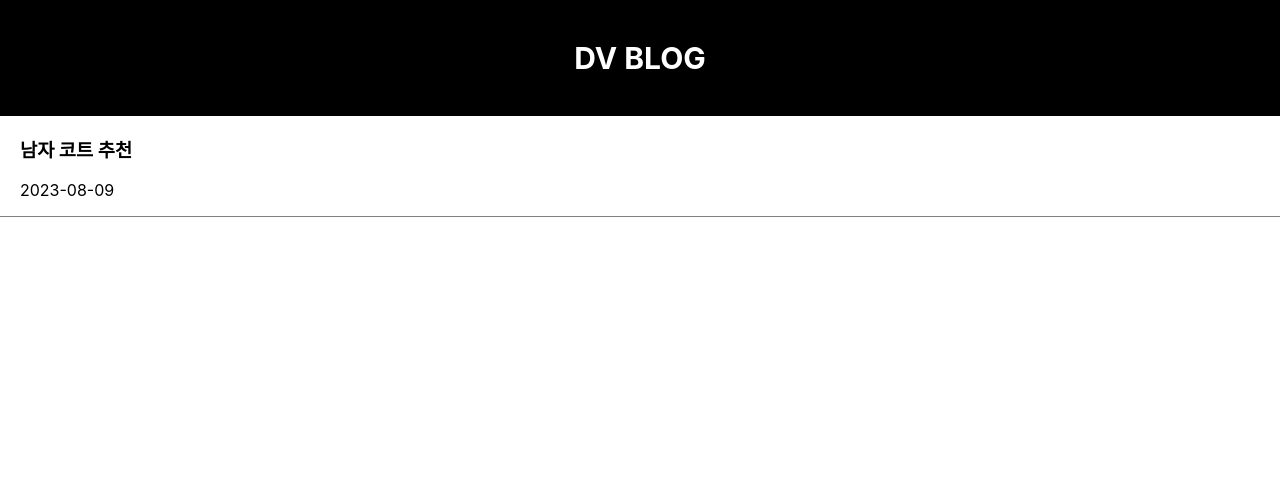
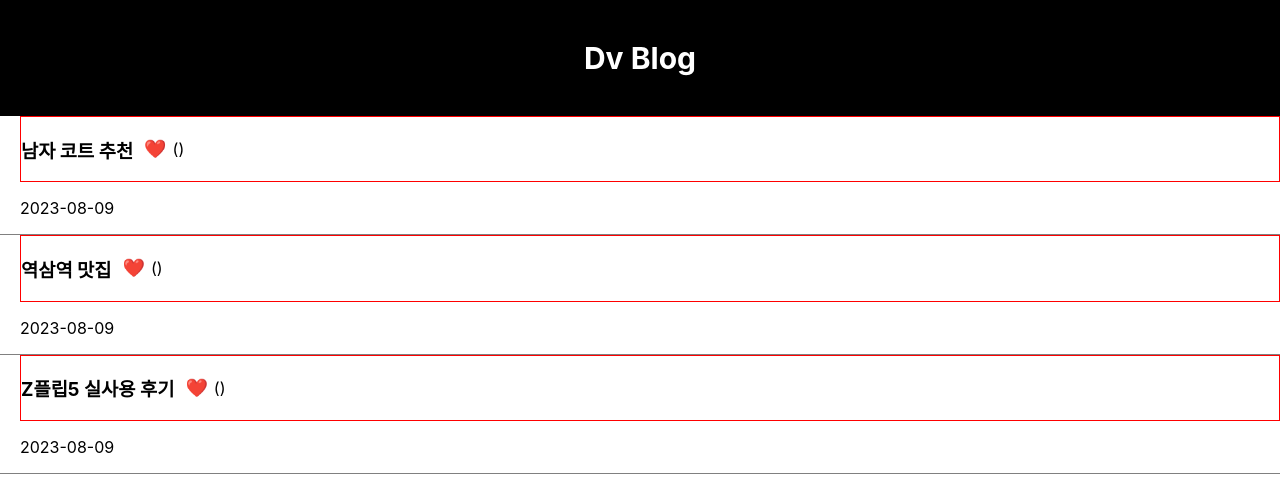
Before and after one commit to davin1221/dvblog, a React (Create React App) app: page / in a window 1280 px wide. Shown: the top 492 px of the page. Built offline with nearby package versions, Linux system fonts and the light colour scheme.

Commit message:
블로그 실습

```diff
--- a/src/App.css
+++ b/src/App.css
@@ -22,6 +22,25 @@ div {
 .App-logo {
   height: 40vmin;
   pointer-events: none;
+}
+
+.title_heart_area{
+  border: 1px solid red;
+  display: flex;
+  align-items: center;
+}
+
+.heart_area {
+  margin-left: 5px;
+  display: flex;
+  align-items: center;
+}
+
+.heart_area > button {
+  background-color: transparent;
+  border: none;
+  font-size: 18px;
+  cursor: pointer;
 }
 
 @media (prefers-reduced-motion: no-preference) {
--- a/src/App.js
+++ b/src/App.js
@@ -1,22 +1,35 @@
-import logo from './logo.svg';
+/* eslint-disable */
+
 import './App.css';
 import { useState } from 'react';
 
 function App() {
 
   // 자료를 잠깐 보관 = state
-  const [글제목, setData] = useState('남자 코트 추천');
+  const [글제목, setData] = useState(['남자 코트 추천', '역삼역 맛집', 'Z플립5 실사용 후기']);
+  const [하트, setHeart] = useState();
 
   return (
     <div className="App">
       <div className='black-nav'>
-        <h4 style={{ fontSize: "30px" }}>DV BLOG</h4>
+        <h4 style={{ fontSize: "30px" }}>Dv Blog</h4>
       </div>
 
-      <div className='list'>
-        <h3>{글제목}</h3>
+      {글제목.map((it, index)=> (
+        <article className='list' key={index}>
+          <div className='title_heart_area'>
+            <h3>{it}</h3>
+
+            <div className='heart_area'>
+              <button>❤️</button>
+              <span>({하트})</span>
+            </div>
+          </div>
+
         <p>2023-08-09</p>
-      </div>
+        </article>
+      ))}
+
 
     </div>
   );
```
